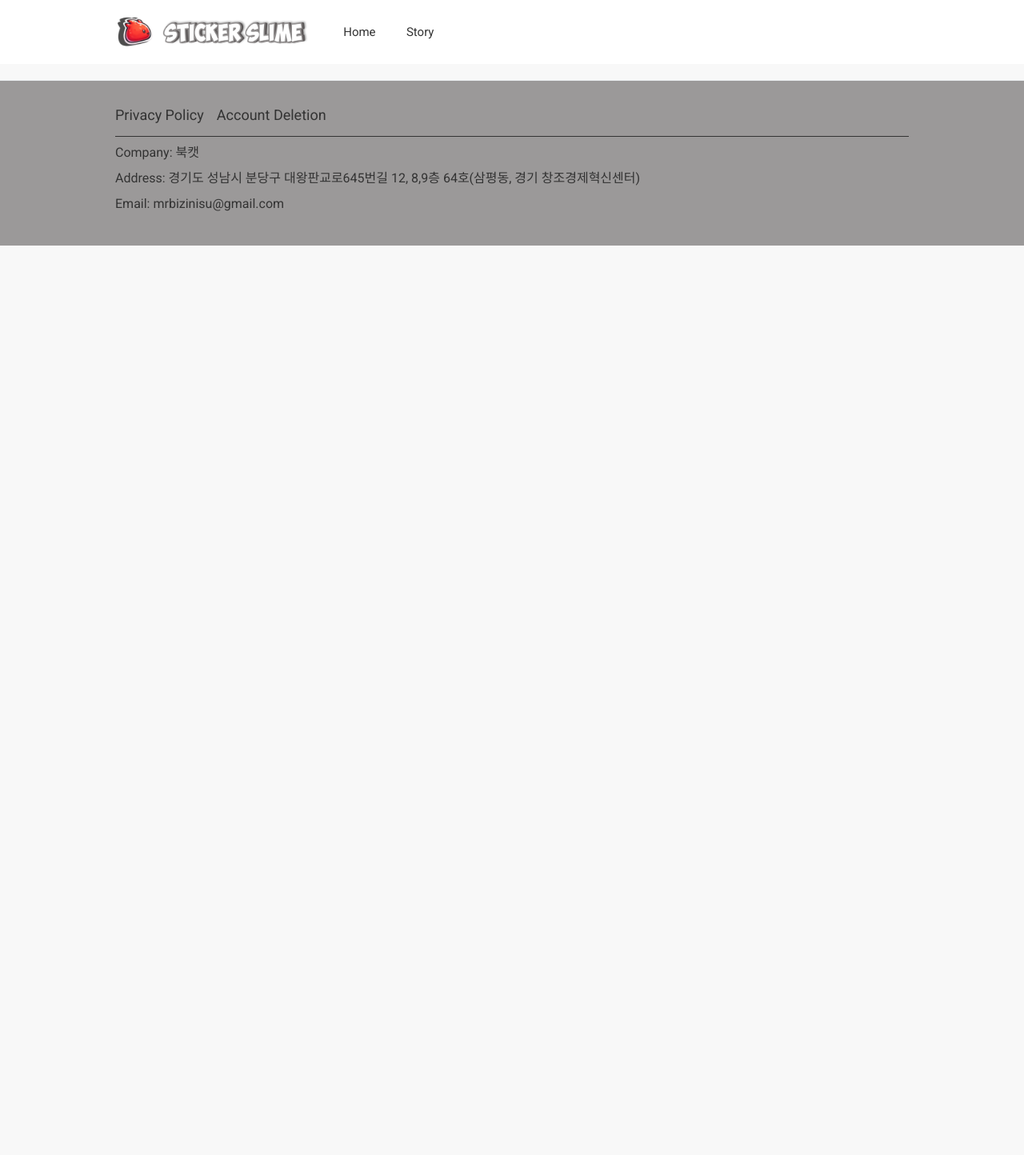
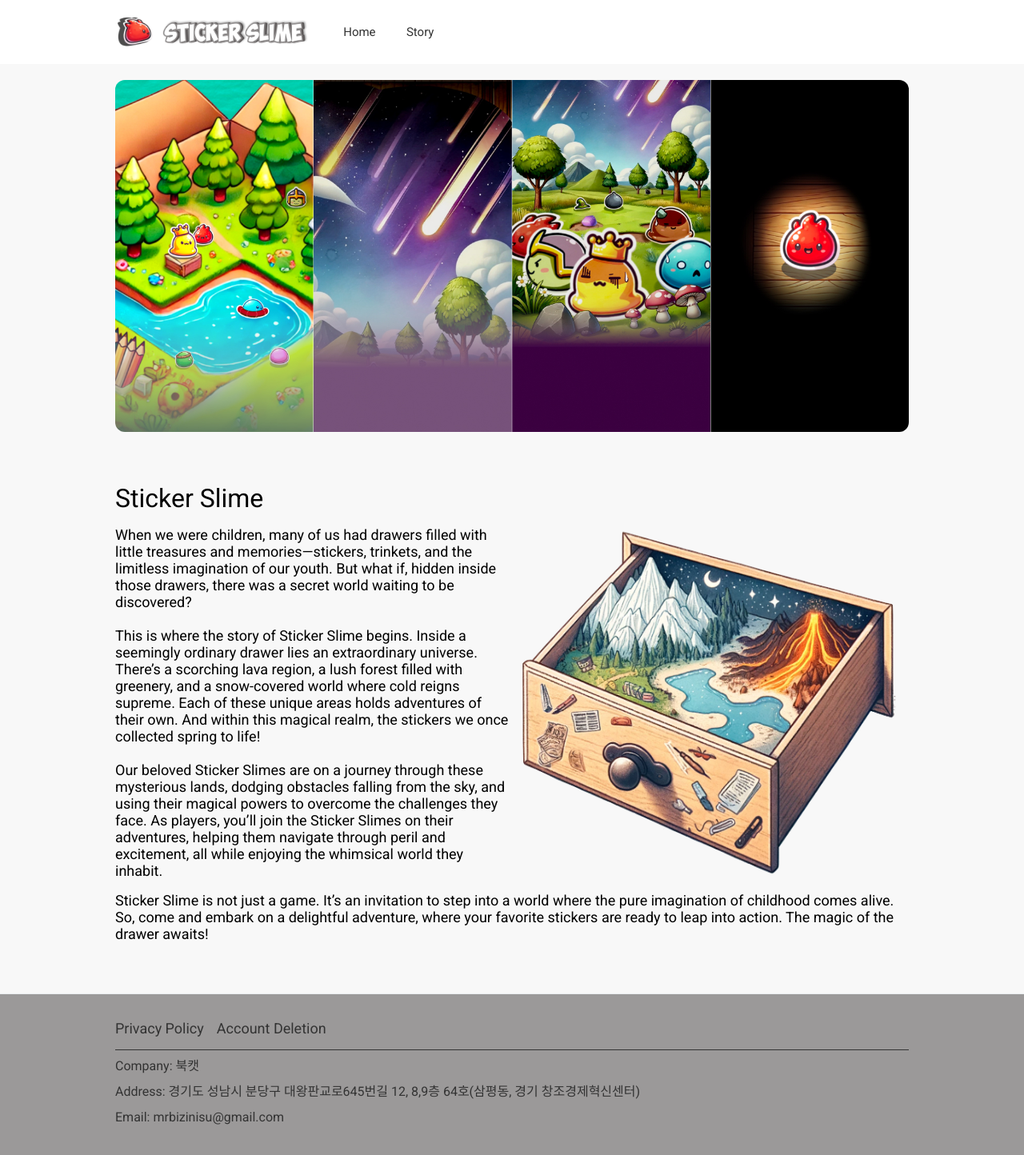
Before and after one commit to chuhongkyu/StickerSlimeWeb, a Next.js app: page /story in a window 1280 px wide. Shown: the top 1444 px of the page at 80% size. Before the commit the page ends 800 px from the top, so only its background shows below. Built offline with nearby package versions, Linux system fonts and the light colour scheme.

Commit message:
Add Story

```diff
--- a/src/app/layout.tsx
+++ b/src/app/layout.tsx
@@ -1,6 +1,8 @@
 import type { Metadata } from "next";
 import { Roboto } from "next/font/google";
 import "@/styles/style.scss";
+import Header from "@/components/header";
+import Footer from "@/components/footer";
 
 const roboto = Roboto({
   subsets: ["latin"],
@@ -27,7 +29,11 @@ export default function RootLayout({
 }>) {
   return (
     <html lang="en">
-      <body className={roboto.className}>{children}</body>
+      <body className={roboto.className}>
+        <Header/>
+        {children}
+        <Footer/>
+      </body>
     </html>
   );
 }
--- a/src/app/page.tsx
+++ b/src/app/page.tsx
@@ -1,19 +1,17 @@
-import Banner from "@/components/banner";
+import Banner from "@/components/index/banner";
 import Footer from "@/components/footer";
 import Header from "@/components/header";
-import Section1 from "@/components/section1";
+import Section1 from "@/components/index/section1";
 import Stack from "@/components/stack";
 
 
 export default function Home() {
   return (
     <main>
-      <Header/>
       <Banner/>
       <Stack/>
       <Section1/>
       <Stack/>
-      <Footer/>
     </main>
   );
 }
--- a/src/app/story/page.tsx
+++ b/src/app/story/page.tsx
@@ -1,13 +1,17 @@
 import Footer from "@/components/footer";
 import Header from "@/components/header";
+import Stack from "@/components/stack";
+import Banner from "@/components/story/banner";
+import Section2 from "@/components/story/section2";
 
 
 export default function Story() {
   return (
     <main>
-      <Header/>
-
-      <Footer/>
+        <Banner/>
+        <Stack/>
+        <Section2/>
+        <Stack/>
     </main>
   );
 }
--- a/src/components/section1.tsx
+++ b/src/components/index/section1.tsx
@@ -9,12 +9,12 @@ export default function Section1() {
                 <div className={styles.top}>
                     <h3>Sticker slimes are back!</h3>
                     <div className={styles["btn-group"]}>
-                        <a href="">
+                        <a href="https://play.google.com/store/apps/details?id=com.Mr.chu.StickerSlime" target="_blank" rel="noopener noreferrer">
                             <img width="200" src="/assets/images/button/button_download_android.png" alt="Google Play에서 무료 다운로드"/>
                         </a>
-                        <a href="">
+                        {/* <a href="">
                             <img width="200" src="/assets/images/button/button_download_ios.png" alt="앱 스토어에서 무료 다운로드"/>
-                        </a>
+                        </a> */}
                     </div>
                 </div>
                 <ScreenshotSwiper/>
--- /dev/null
+++ b/src/components/story/banner.tsx
@@ -0,0 +1,19 @@
+'use client'
+
+import styles from '@/styles/Common.module.scss';
+import Image from "next/image";
+
+export default function Banner() {
+  return (
+    <section className={styles.banner}>
+        <div className={styles["container-column"]}>
+            <div className="img-container">
+                <img
+                    src="/assets/images/story/story.jpg"
+                    alt="sticker slime app"
+                />
+            </div>
+        </div>
+    </section>
+  );
+}
--- /dev/null
+++ b/src/components/story/section2.tsx
@@ -0,0 +1,32 @@
+'use client'
+import styles from '@/styles/Common.module.scss';
+import Image from 'next/image';
+
+export default function Section2() {
+    return (
+        <section className={styles.section}>
+            <div className={styles.container}>
+                <h3>Sticker Slime</h3>
+                <div className={styles.wrapper}>
+                    <p className={styles.text}>When we were children, many of us had drawers filled with little treasures and memories—stickers, trinkets, and the limitless imagination of our youth. But what if, hidden inside those drawers, there was a secret world waiting to be discovered?
+                        <br/>
+                        <br/>
+                        This is where the story of Sticker Slime begins. Inside a seemingly ordinary drawer lies an extraordinary universe. There’s a scorching lava region, a lush forest filled with greenery, and a snow-covered world where cold reigns supreme. Each of these unique areas holds adventures of their own. And within this magical realm, the stickers we once collected spring to life!
+                        <br/>
+                        <br/>
+                        Our beloved Sticker Slimes are on a journey through these mysterious lands, dodging obstacles falling from the sky, and using their magical powers to overcome the challenges they face. As players, you’ll join the Sticker Slimes on their adventures, helping them navigate through peril and excitement, all while enjoying the whimsical world they inhabit.
+                    </p>
+                    <img
+                        className="img-container-50"
+                        src="/assets/images/story/drawer.png"
+                        alt="sticker drawer"
+                    />
+                </div>
+                <p className={styles.text}>
+                    Sticker Slime is not just a game. It’s an invitation to step into a world where the pure imagination of childhood comes alive. So, come and embark on a delightful adventure, where your favorite stickers are ready to leap into action. The magic of the drawer awaits!
+                </p>
+
+            </div>
+        </section>
+    );
+  }
--- a/src/styles/Common.module.scss
+++ b/src/styles/Common.module.scss
@@ -41,6 +41,11 @@
 }
 
 .banner {
+  .container-column {
+    max-width: 64rem;
+    margin: 0 auto;
+    padding: 0 1rem;
+  }
   .container {
     display: flex;
     align-items: center;
@@ -60,14 +65,20 @@
     max-width: 64rem;
     margin: 0 auto;
     padding: 0 1rem;
+    h3{
+      font-size: 2rem;
+    }
+    .wrapper{
+      margin: 1rem 0;
+      display: flex;
+    }
+    .text{
+      font-size: 18px;
+    }
     .top{
       display: flex;
       align-items: center;
       justify-content: space-between;
-      h3{
-        font-weight: 400;
-        font-size: 2rem;
-      }
       .btn-group{
         display: flex;
         align-items: center;
--- a/src/styles/style.scss
+++ b/src/styles/style.scss
@@ -23,6 +23,24 @@
     }
 }
 
+.img-container-50{
+    width: 50%;
+}
+
+.img-container{
+    width: 100%;
+    height: auto;
+    position: relative;
+    border-radius: 12px;
+    overflow: hidden;
+    img{
+        display: block;
+        width: 100%;
+        height: 100%;
+        object-fit: cover;
+    }
+}
+
 @media screen and (max-width: 1024px) {
     .stack{
         height: 2rem;
```
Also changed, not shown: src/components/section2.tsx (deleted, +0 -12 lines), public/assets/images/story/drawer.png (added), public/assets/images/story/story.jpg (added), src/components/index/ScreenshotSwiper.tsx (renamed from src/components/ScreenshotSwiper.tsx), src/components/index/banner.tsx (renamed from src/components/banner.tsx).
